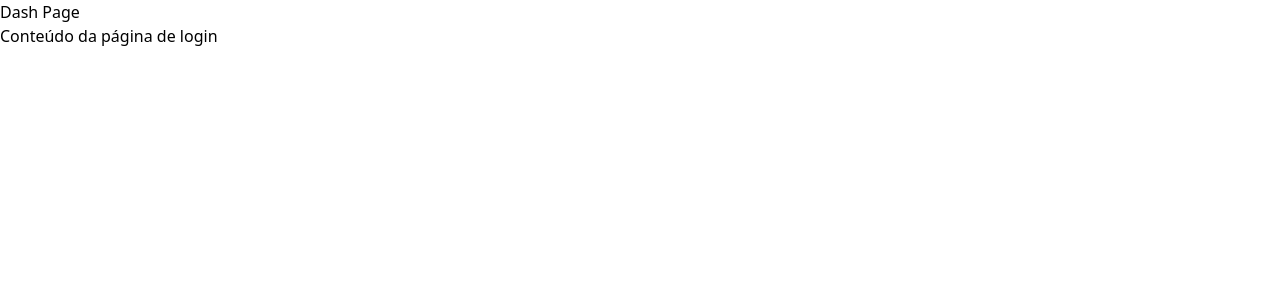
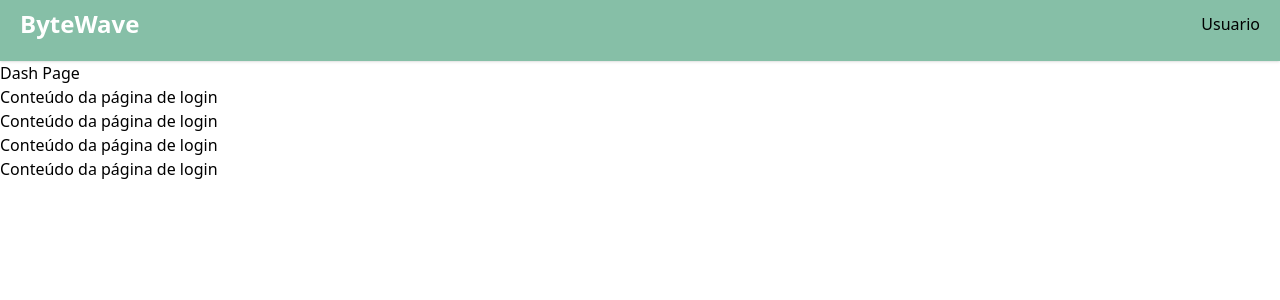
Before and after one commit to GBRbotelho/gabifront, a React (Vite) app: page /dashboard in a window 1280 px wide. Shown: the top 300 px of the page. Built offline with nearby package versions, Linux system fonts and the light colour scheme.

Commit message:
Navbar #1

```diff
--- a/src/components/layout/DashboardLayout.jsx
+++ b/src/components/layout/DashboardLayout.jsx
@@ -1,8 +1,10 @@
 import React from "react";
+import Navbar from "../menus/Navbar";
 
 function DashboardLayout({ children }) {
   return (
     <div>
+      <Navbar />
       <main>{children}</main>
     </div>
   );
--- /dev/null
+++ b/src/components/menus/Navbar.jsx
@@ -0,0 +1,25 @@
+import React from "react";
+
+function Navbar() {
+  return (
+    <nav className="sticky  top-0 left-0 !z-[70] h-[61px] w-full border-b border-gray-200 shadow dark:border-gray-700 dark:bg-gray-800">
+      <div className="h-[61px] bg-custom px-3 py-2 print:hidden lg:px-5 lg:pl-3">
+        <div className="flex items-center justify-between">
+          <div className="flex items-center justify-start">
+            <a to="/" className="ml-2 flex md:mr-24">
+              <span className="self-center whitespace-nowrap text-xl font-semibold text-white md:text-2xl">
+                ByteWave
+              </span>
+            </a>
+          </div>
+          <div className="!z-[999] flex items-center justify-center gap-5">
+            <div>
+              <h1>Usuario</h1>
+            </div>
+          </div>
+        </div>
+      </div>
+    </nav>
+  );
+}
+export default Navbar;
--- a/src/pages/DashboardPage.jsx
+++ b/src/pages/DashboardPage.jsx
@@ -6,6 +6,9 @@ function DashboardPage() {
     <div>
       <h1>Dash Page</h1>
       <p>Conteúdo da página de login</p>
+      <p>Conteúdo da página de login</p>
+      <p>Conteúdo da página de login</p>
+      <p>Conteúdo da página de login</p>
     </div>
   );
 }
```
